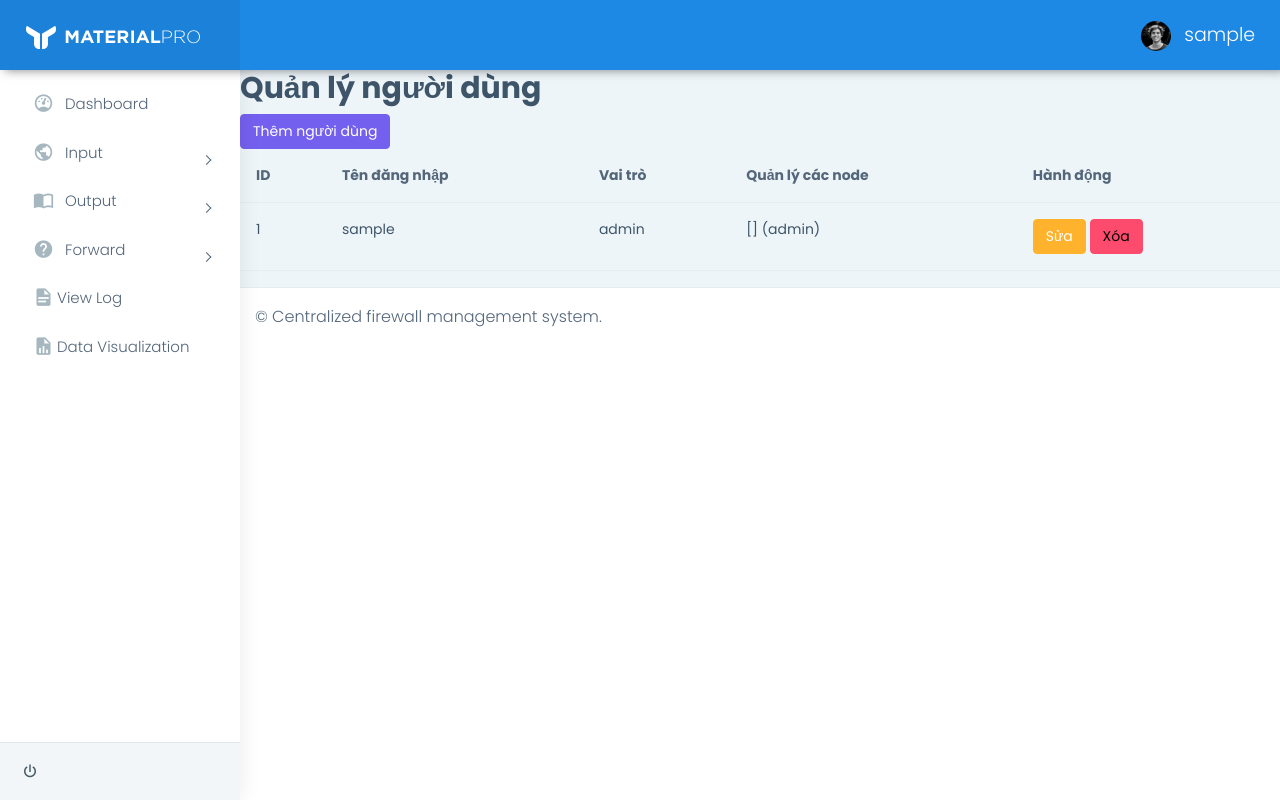
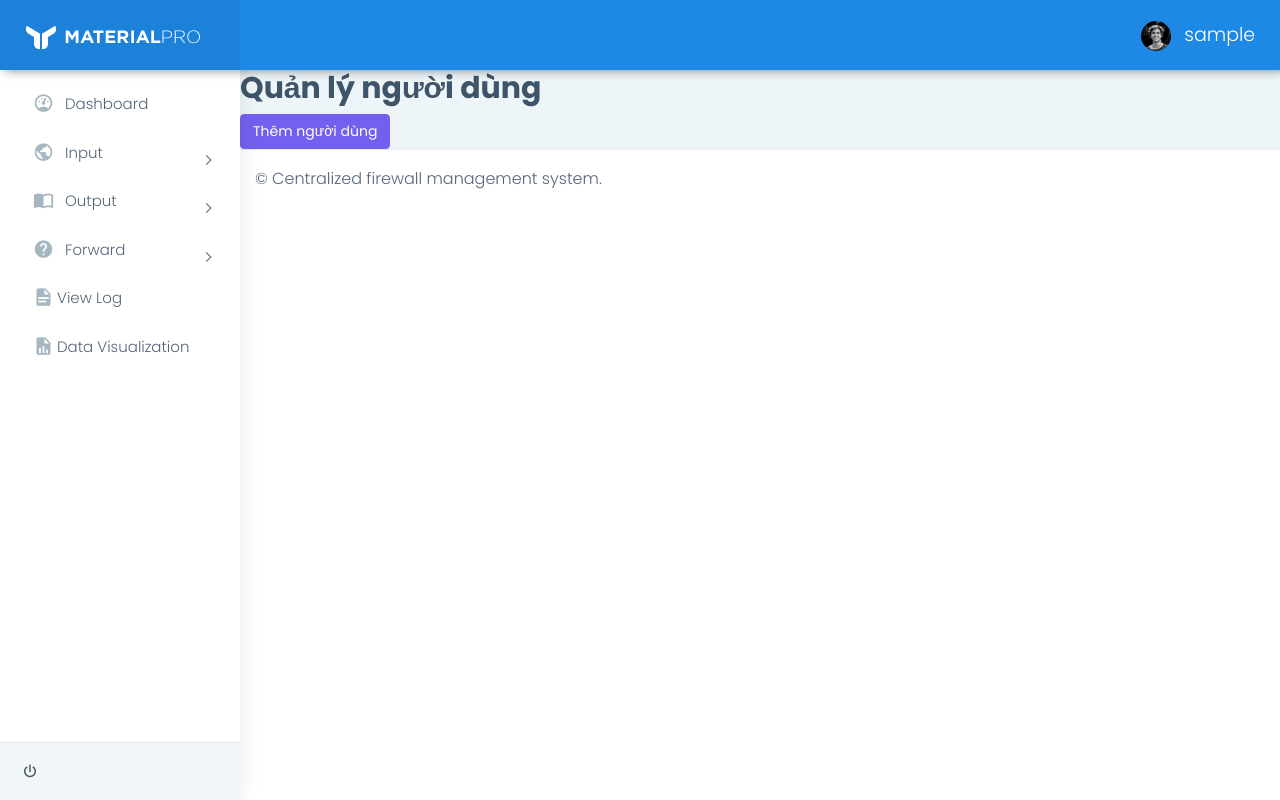
Before and after one commit to anhnh2003/CentralizedFirewallManagement, a Flask app: template apps/templates/home/manage_users.html in a window 1280 px wide. Run offline with Flask 2, Linux system fonts and the light colour scheme; a user stored in the database is signed in; tables that the repository leaves empty hold one stand-in row (values such as "Sample post"); the template is opened without the code that fills it: most values are stand-ins (such as "Sample title", 1, 10 or a date in 2020); some libraries are stand-ins or nearby versions.

Commit message:
fix edit and add function for admin

```diff
--- a/apps/templates/home/manage_users.html
+++ b/apps/templates/home/manage_users.html
@@ -3,64 +3,59 @@
 {% block content %}
 <h2>Quản lý người dùng</h2>
 
-<!-- Nút Thêm Người Dùng -->
+<!-- Modal Thêm Người Dùng -->
 <button id="addUserBtn" class="btn btn-primary">Thêm người dùng</button>
-
-<!-- Các form sẽ được hiển thị khi nhấn nút thêm người dùng -->
 <div id="addUserFormsContainer"></div>
 
-<table class="table">
-    <thead>
-        <tr>
-            <th>ID</th>
-            <th>Tên đăng nhập</th>
-            <th>Vai trò</th>
-            <th>Quản lý các node</th>
-            <th>Hành động</th>
-        </tr>
-    </thead>
-    <tbody>
-        {% for user in users %}
-        <tr>
-            <td>{{ user.id }}</td>
-            <td>
-                <span class="editable" data-field="username" data-id="{{ user.id }}">{{ user.username }}</span>
-            </td>
-            <td>
-                <span class="editable" data-field="role" data-id="{{ user.id }}">{{ user.role }}</span>
-            </td>
-            <td>
-                <span class="editable" data-field="nodes" data-id="{{ user.id }}">
-                    {% for user_node in user_nodes if user_node.user_id == user.id %}
-                        {{ nodes[user_node.node_id].hostname }} ({{ user_node.role }})
+<script>
+    document.getElementById('addUserBtn').addEventListener('click', function() {
+        const formHtml = `
+            <form class="add-user-form" method="POST" action="{{ url_for('home_blueprint.manage_users') }}">
+                <div class="form-group">
+                    <label for="username">Tên đăng nhập</label>
+                    <input type="text" class="form-control" name="username" required>
+                </div>
+                <div class="form-group">
+                    <label for="password">Mật khẩu</label>
+                    <input type="password" class="form-control" name="password" required>
+                </div>
+                <div class="form-group">
+                    <label for="role">Vai trò</label>
+                    <select class="form-control" name="role" required>
+                        <option value="user">Người dùng</option>
+                        <option value="admin">Quản trị viên</option>
+                    </select>
+                </div>
+                <div class="form-group">
+                    <label>Chọn các node</label>
+                    <div>
+                        {% for node in nodes %}
+                        <div>
+                            <input type="checkbox" name="nodes" value="{{ node.id }}">
+                            <label>{{ node.hostname }}</label>
+                        </div>
                         {% endfor %}
-                </span>
-            </td>
-            <td>
-                <!-- Nút Sửa -->
-                <button class="btn btn-warning editBtn" data-id="{{ user.id }}" data-bs-toggle="modal" data-bs-target="#editModal">Sửa</button>
+                    </div>
+                </div>
+                <button type="submit" class="btn btn-success">Thêm</button>
+            </form>
+        `;
+        document.getElementById('addUserFormsContainer').insertAdjacentHTML('beforeend', formHtml);
+    });
+</script>
 
-                <!-- Nút Xóa -->
-                <form action="{{ url_for('home_blueprint.delete_user', user_id=user.id) }}" method="POST" style="display:inline;">
-                    <button type="submit" class="btn btn-danger">Xóa</button>
-                </form>
-            </td>
-        </tr>
-        {% endfor %}
-    </tbody>
-</table>
-
-<!-- Modal chỉnh sửa người dùng -->
-<div class="modal fade" id="editModal" tabindex="-1" aria-labelledby="editModalLabel" aria-hidden="true">
-  <div class="modal-dialog">
+<!-- Modal sửa người dùng -->
+<div class="modal fade" id="editModal" tabindex="-1" role="dialog" aria-labelledby="editModalLabel" aria-hidden="true">
+    <div class="modal-dialog" role="document">
         <div class="modal-content">
             <div class="modal-header">
                 <h5 class="modal-title" id="editModalLabel">Chỉnh sửa người dùng</h5>
-        <button type="button" class="btn-close" data-bs-dismiss="modal" aria-label="Close"></button>
+                <button type="button" class="close" data-dismiss="modal" aria-label="Đóng">
+                    <span aria-hidden="true">&times;</span>
+                </button>
             </div>
             <div class="modal-body">
-        <form id="editForm" method="POST">
-            <input type="hidden" id="userId" name="user_id">
+                <form id="editForm" method="POST" action="{{ url_for('home_blueprint.update_user', user_id=user.id) }}">
                     <div class="form-group">
                         <label for="username">Tên đăng nhập</label>
                         <input type="text" class="form-control" id="username" name="username" required>
@@ -75,22 +70,21 @@
                     <div class="form-group">
                         <label>Chọn các node</label>
                         <div>
-                    <input type="checkbox" name="nodes" value="None" style="display:none;">
                             {% for node in nodes %}
                             <div>
-                        <input type="checkbox" name="nodes" value="{{ node.id }}" id="node_{{ node.id }}">
+                                <input type="checkbox" name="nodes" value="{{ node.id }}">
                                 <label>{{ node.hostname }}</label>
                             </div>
                             {% endfor %}
                         </div>
                     </div>
-
                     <button type="submit" class="btn btn-success">Cập nhật</button>
                 </form>
             </div>
         </div>
     </div>
 </div>
+
 
 <script>
     // Mở Modal Chỉnh sửa người dùng
```
Also changed, not shown: apps/home/routes.py (+17 -16 lines). Lines whose indentation alone changed are shown as unchanged.
